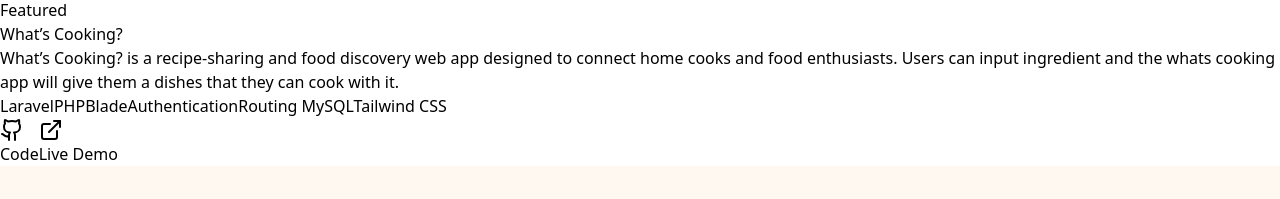
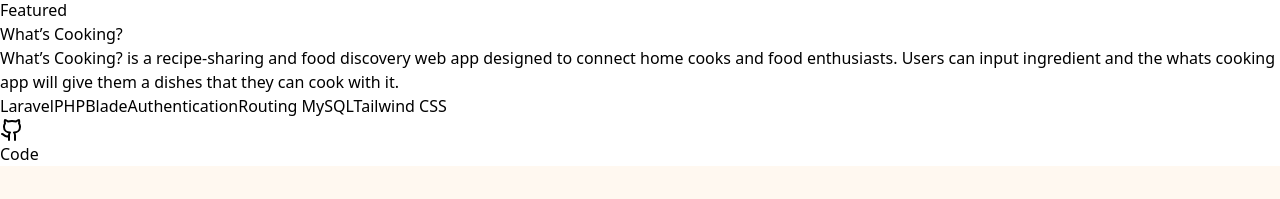
Before and after one commit to mickolucas/E-Portfolio, a React (Vite) app: page / in a window 1280 px wide. Shown: the part 2658-2857 px from the top of the page. Built offline with nearby package versions, Linux system fonts and the light colour scheme.

Commit message:
Update Projects.jsx

```diff
--- a/src/components/Projects.jsx
+++ b/src/components/Projects.jsx
@@ -5,7 +5,6 @@ import { Github, ExternalLink } from "lucide-react"
 import complaintImg from "../assets/complaint.png"
 import whatscookingImg from "../assets/whatscooking.png"
 import dishImg from "../assets/dish.png"
-
 
 const projects = [
   {
@@ -27,7 +26,7 @@ const projects = [
     image: whatscookingImg,
     technologies: ["Laravel", "PHP","Blade", "Authentication", "Routing"," MySQL","Tailwind CSS"],
     githubUrl: "https://github.com/mickolucas/whatscooking.git",
-    liveUrl: "",
+    liveUrl: "", // No live demo, so button will not appear
     featured: true,
   },
   {
@@ -36,7 +35,7 @@ const projects = [
     description:
       "This was one of my first projects from The Odin Project, where I built a simple static webpage to showcase my favorite dish. The goal was to learn basic HTML structure, CSS styling, and how to organize content on a webpage.",
     image: dishImg,
-    technologies: ["HTML", "CSS",],
+    technologies: ["HTML", "CSS"],
     githubUrl: "https://github.com/mickolucas/odin-recipes.git",
     liveUrl: "https://gregarious-kitsune-95d56a.netlify.app/",
     featured: false,
@@ -45,7 +44,7 @@ const projects = [
 
 export function Projects() {
   return (
-    <section id="projects" className="py-20 px-4  bg-blue-50">
+    <section id="projects" className="py-20 px-4 bg-blue-50">
       <div className="max-w-6xl mx-auto">
         <h2 className="text-4xl font-bold text-center text-gray-900 mb-4">Featured Projects</h2>
         <p className="text-xl text-gray-600 text-center mb-16 max-w-3xl mx-auto">
@@ -80,6 +79,7 @@ export function Projects() {
                 </div>
 
                 <div className="flex gap-3 pt-4">
+                  {/* GitHub button */}
                   <a
                     href={project.githubUrl}
                     target="_blank"
@@ -92,6 +92,8 @@ export function Projects() {
                     </Button>
                   </a>
 
+                  {/* Conditionally show Live Demo button only if liveUrl exists */}
+                  {project.liveUrl && (
                     <a
                       href={project.liveUrl}
                       target="_blank"
@@ -103,8 +105,8 @@ export function Projects() {
                         Live Demo
                       </Button>
                     </a>
+                  )}
                 </div>
-
               </CardContent>
             </Card>
           ))}
```
Lines whose indentation alone changed are shown as unchanged.
